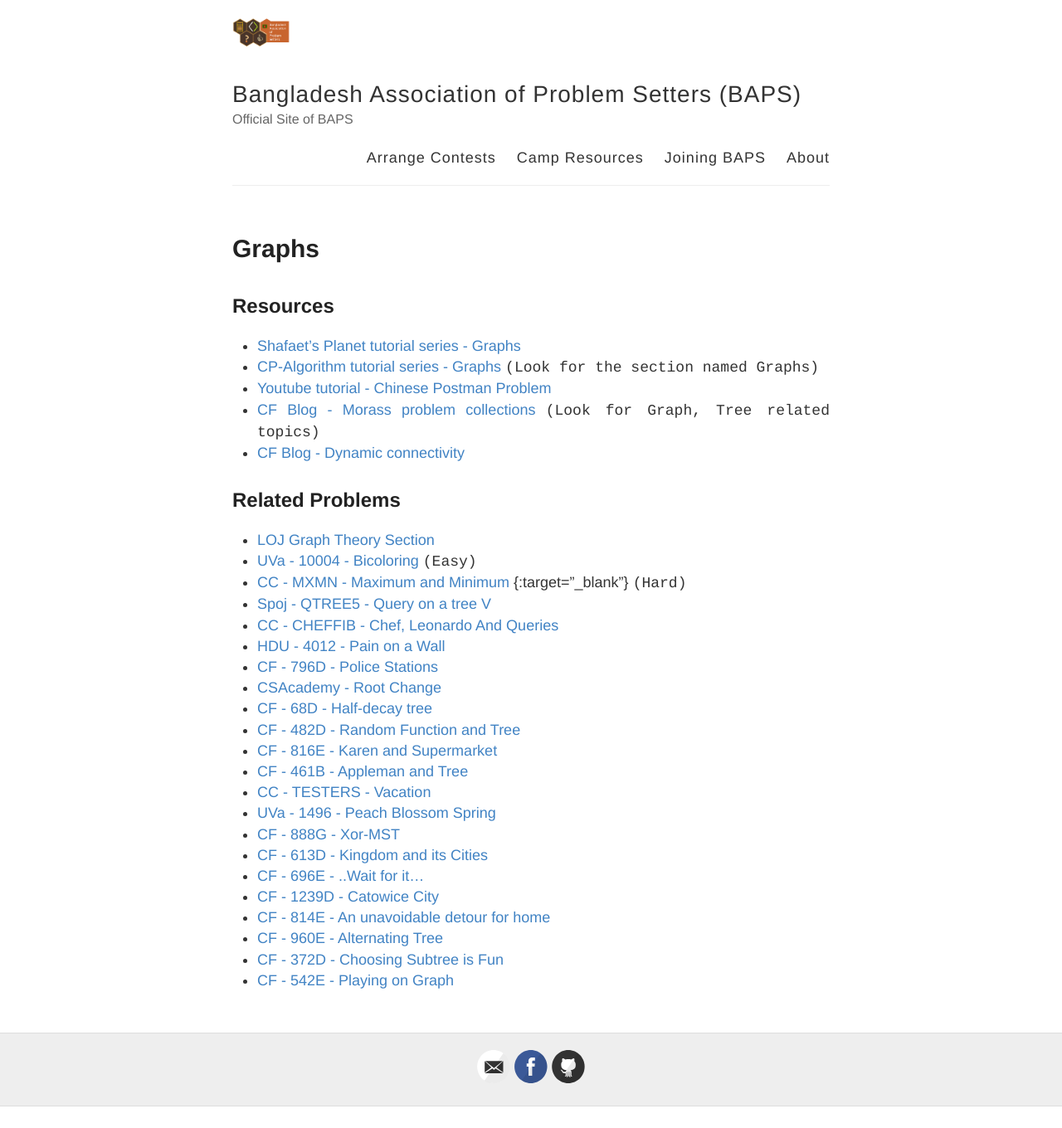
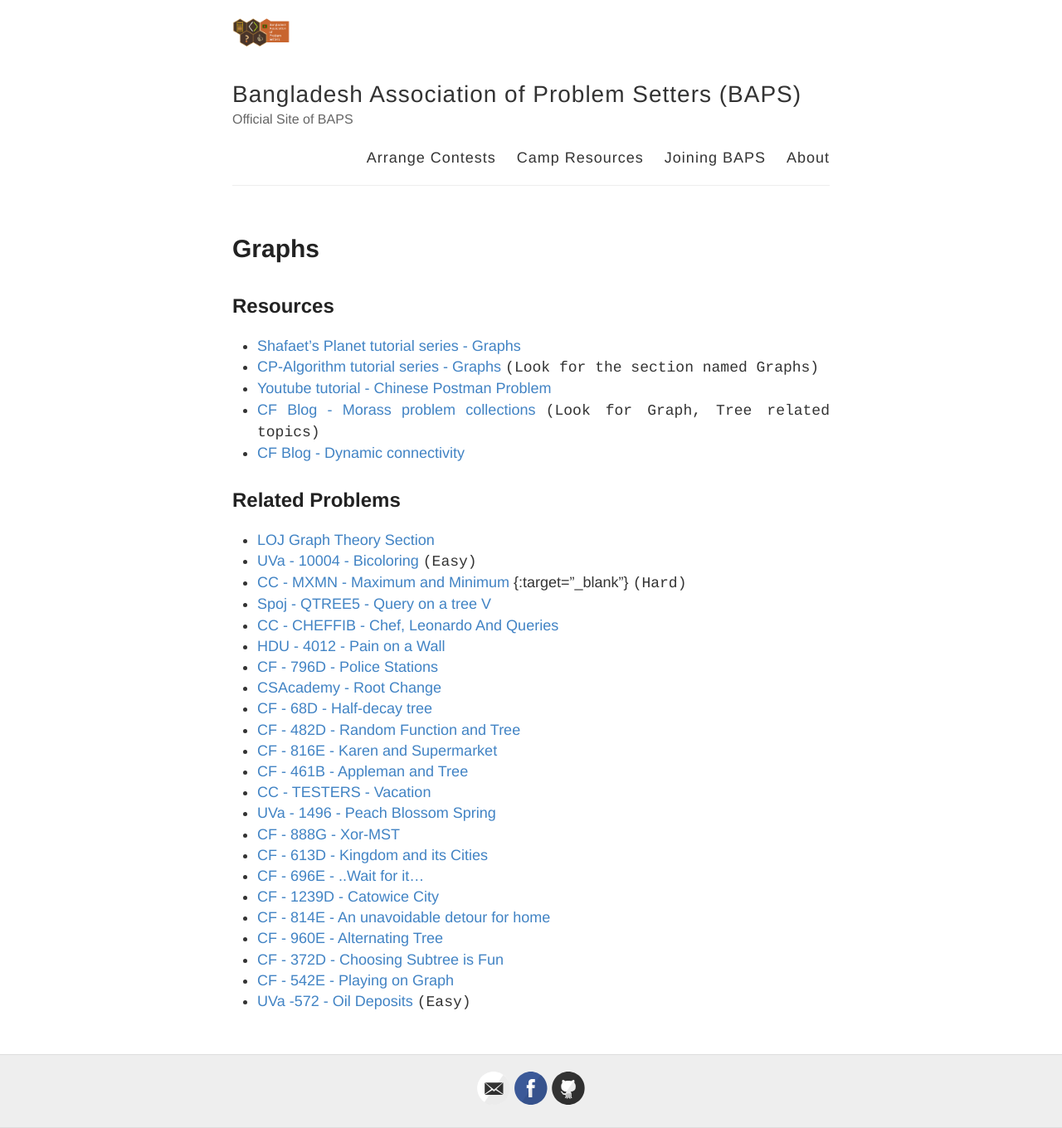
Before and after one commit to baps-bgd/baps-bgd.github.io, a Jekyll site: the page built from _posts/2020-10-18-graphs.md, in a window 1280 px wide. Shown: the whole page at 83% size. Built offline with Jekyll 4.4.1, drawn with Linux system fonts in a browser that asks for light colours; before the commit the page ends 1334 px from its top, so only the background shows below that.

Commit message:
Adding a new problem for graphs
In this commit, a new problem from UVa - Oil Deposits is added under
graphs section

```diff
--- a/_posts/2020-10-18-graphs.md
+++ b/_posts/2020-10-18-graphs.md
@@ -36,3 +36,4 @@
 - [CF - 960E - Alternating Tree](https://codeforces.com/problemset/problem/960/E){:target="\_blank"}
 - [CF - 372D - Choosing Subtree is Fun](https://codeforces.com/problemset/problem/372/D){:target="\_blank"}
 - [CF - 542E - Playing on Graph](https://codeforces.com/contest/542/problem/E){:target="\_blank"}
+- [UVa -572 - Oil Deposits](https://onlinejudge.org/external/5/572.pdf){:target="\_blank"} `(Easy)`
```
